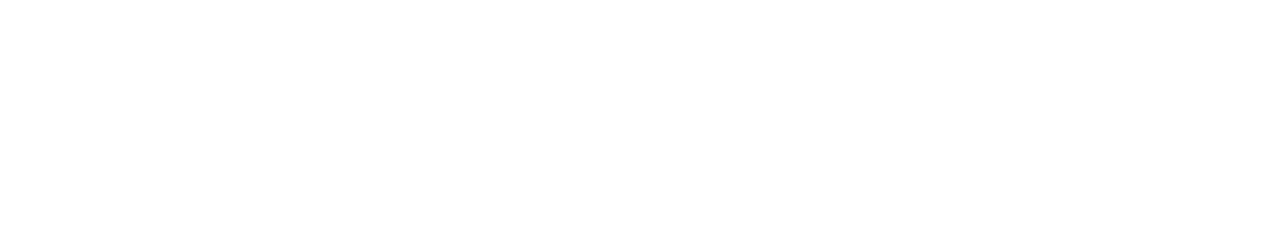
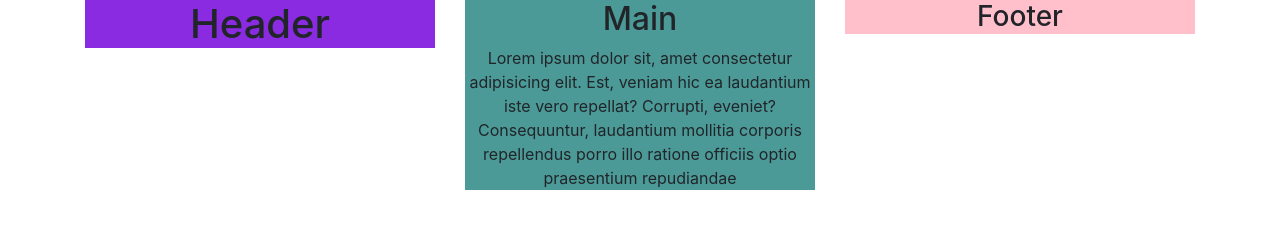
Before and after one commit to briannaordaz/COMP001B.Week5.LectureActivity.CSS-Grids, a plain HTML site: page bootstrap-grid.html in a window 1280 px wide. Drawn offline with nearby package versions, Linux system fonts and the light colour scheme.

Commit message:
added a new html file and named it bootstrap-grid and gave it some bootstrap classes and styles

```diff
--- a/bootstrap-grid.html
+++ b/bootstrap-grid.html
@@ -3,9 +3,39 @@
 <head>
     <meta charset="UTF-8">
     <meta name="viewport" content="width=device-width, initial-scale=1.0">
-    <title>Document</title>
+    <link rel="stylesheet" href="https://maxcdn.bootstrapcdn.com/bootstrap/4.3.1/css/bootstrap.min.css">
+    <title>Bootstrap-grid</title>
 </head>
 <body>
+    <div class="container"> <!--this will make the content in the webpage have full width-->
 
+        <div class="row"> <!--this will align the columns horizontally, the d-flex will add flexbox to the bootstrap grid and align-items-center will align the columns in the center of the page-->
+
+            <div class="col-4"> <!--col-md-4 will take up 1/3 of the 12 columns-->
+
+            <div class="header" style="background-color: blueviolet; text-align: center;"> <!--added background color, and text-alignment-->
+
+            <header>
+                <h1>Header</h1>
+            </header>
+            </div>
+            </div>
+            <div class="col-4"> <!--This will take up 1/3 of the columns-->
+            <div class="main" style="background-color: rgb(75, 154, 151); text-align: center;"> <!--added background color, and text-alignment-->
+            <main>
+                <h2>Main</h2>
+                <p>Lorem ipsum dolor sit, amet consectetur adipisicing elit. Est, veniam hic ea laudantium iste vero repellat? Corrupti, eveniet? Consequuntur, laudantium mollitia corporis repellendus porro illo ratione officiis optio praesentium repudiandae</p>
+            </main>
+            </div>
+            </div>
+            <div class="col-4"> <!--this will take up 1/3 of the 12 columns-->
+            <div class="footer" style="background-color: pink; text-align: center;"> <!--added background color, and text-alignment-->
+            <footer>
+                <h3>Footer</h3>
+            </footer>
+            </div>
+            </div>
+        </div>
+    </div>
 </body>
 </html>
--- a/main.css
+++ b/main.css
@@ -4,10 +4,13 @@
 
 }
 
+.header,.main,.footer {
+    text-align: center;
+}
 .container {
     display: grid;
     grid-template-rows: 150px auto 150px;
-    flex-direction: column;
+
 }
 
 
```
Also changed, not shown: index.html (+6 -9 lines).
